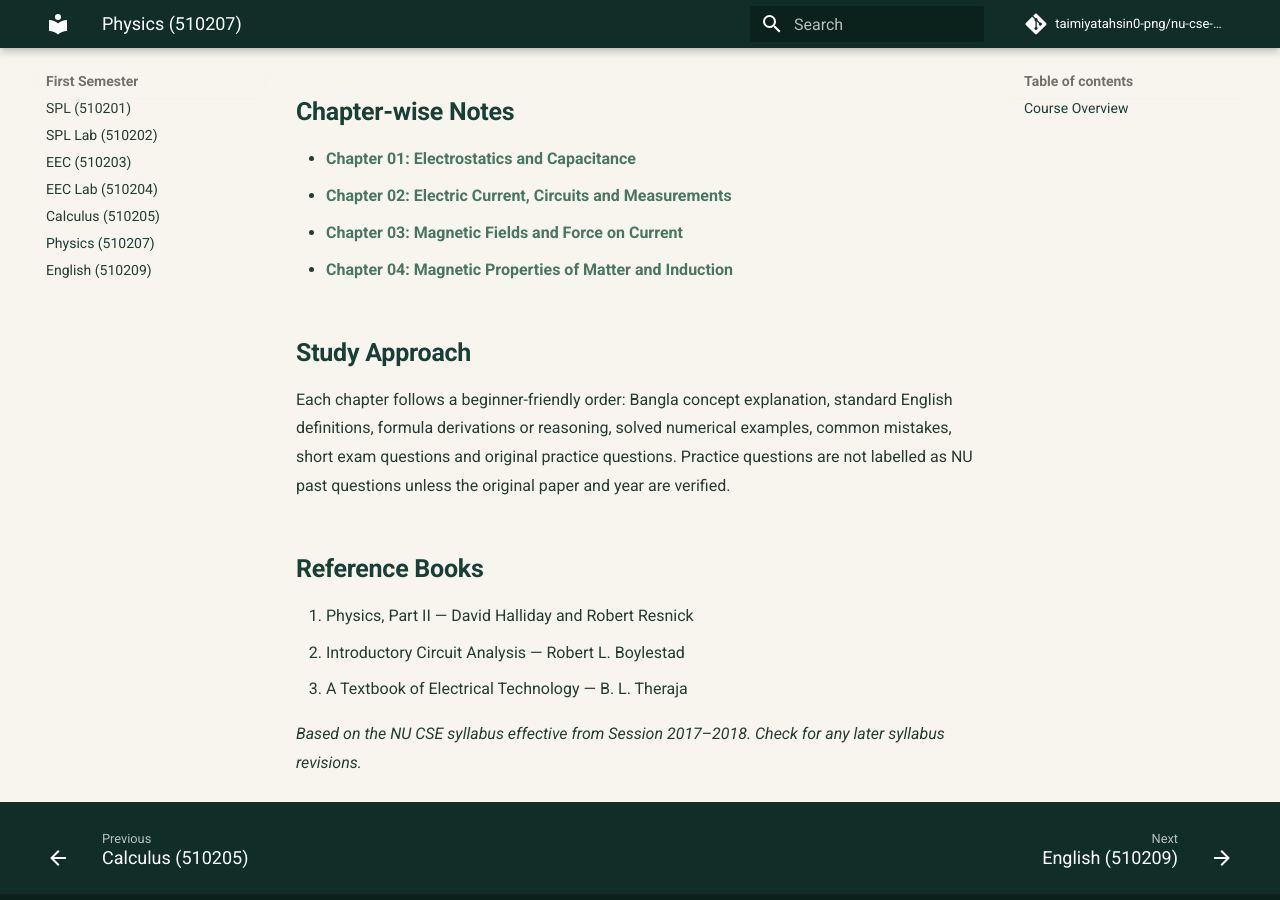
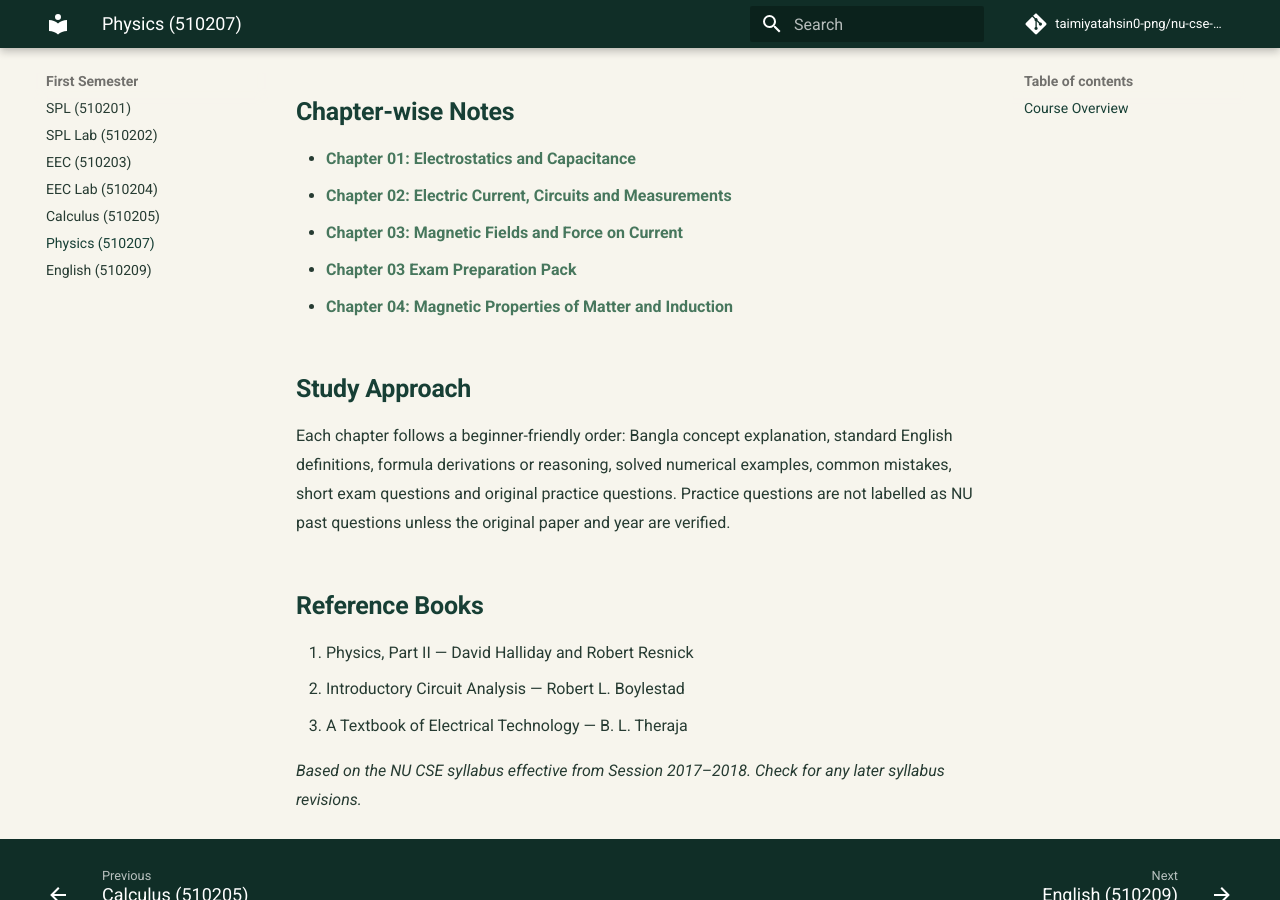
Before and after one commit to taimiyatahsin0-png/nu-cse-notes-store, an MkDocs documentation site: the page built from docs/subjects/phy/index.md, in a window 1280 px wide and 900 px high, scrolled down 2819 px. Built offline with MkDocs 1.6.1 and Material for MkDocs 9.7.7, drawn with Linux system fonts in a browser that asks for light colours; comment, search, counter and statistics services are not loaded.

Commit message:
Link Physics Chapter 03 exam preparation pack

```diff
--- a/docs/subjects/phy/index.md
+++ b/docs/subjects/phy/index.md
@@ -83,6 +83,7 @@ This course covers fundamental concepts of electricity and magnetism, including
 - [Chapter 01: Electrostatics and Capacitance](chapter-01-electrostatics-and-capacitance.md)
 - [Chapter 02: Electric Current, Circuits and Measurements](chapter-02-electric-current-and-circuits.md)
 - [Chapter 03: Magnetic Fields and Force on Current](chapter-03-magnetic-fields-and-force.md)
+- [Chapter 03 Exam Preparation Pack](chapter-03-exam-preparation.md)
 - [Chapter 04: Magnetic Properties of Matter and Induction](chapter-04-magnetic-properties-and-induction.md)
 
 ## Study Approach
```
